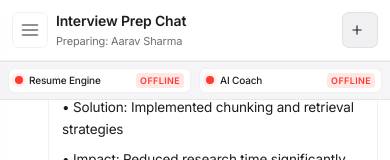
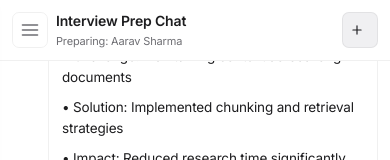
Before and after one commit to nayaksomkar/myJOBbuddyUI, a React (Vite) app: page / in a window 390 px wide. Shown: the top 160 px of the page. Built offline with nearby package versions, Linux system fonts and the light colour scheme; no server answers.

Commit message:
refactor: remove inline mobile status strip, keep it in sidebar
The mobile inline strip was noisy and took up screen space.
Status lives in the sidebar under Upload Resume where it's
discoverable without crowding the chat view.

Co-authored-by: CommandCodeBot <noreply@commandcode.ai>

```diff
--- a/src/App.css
+++ b/src/App.css
@@ -516,10 +516,6 @@
 
 /* Responsive */
 @media (max-width: 768px) {
-  .sidebar .server-status-strip:not(.mobile) {
-    display: none;
-  }
-
   .sidebar {
     position: fixed;
     left: -290px;
@@ -1011,73 +1007,6 @@
   line-height: 1.4;
 }
 
-/* ===== Mobile status strip variant ===== */
-.server-status-strip.mobile {
-  display: none;
-}
-
-@media (max-width: 768px) {
-  .server-status-strip.mobile {
-    display: block;
-    border-bottom: 1px solid var(--border-color);
-    background: var(--bg-secondary);
-    padding: 8px 12px;
-  }
-
-  .server-status-strip.mobile .server-status-title {
-    display: none;
-  }
-
-  .server-status-strip.mobile .server-status-services {
-    flex-direction: row;
-    gap: 8px;
-  }
-
-  .server-status-strip.mobile .status-service {
-    flex: 1;
-    padding: 6px 8px;
-    min-width: 0;
-  }
-
-  .server-status-strip.mobile .status-service-header {
-    gap: 6px;
-  }
-
-  .server-status-strip.mobile .status-service-name {
-    font-size: 11px;
-    overflow: hidden;
-    text-overflow: ellipsis;
-    white-space: nowrap;
-  }
-
-  .server-status-strip.mobile .status-label {
-    font-size: 9px;
-    padding: 1px 4px;
-  }
-
-  .server-status-strip.mobile .status-service-desc {
-    display: none;
-  }
-
-  .server-status-strip.mobile .status-service-latency {
-    display: none;
-  }
-}
-
-@media (max-width: 480px) {
-  .server-status-strip.mobile {
-    padding: 6px 8px;
-  }
-
-  .server-status-strip.mobile .status-service {
-    padding: 4px 6px;
-  }
-
-  .server-status-strip.mobile .status-service-name {
-    font-size: 10px;
-  }
-}
-
 /* ===== Topbar status strip variant ===== */
 .server-status-strip.topbar {
   border-top: none;
--- a/src/App.jsx
+++ b/src/App.jsx
@@ -446,7 +446,6 @@ Guidelines:
         </div>
 
         {statusStripConfig.position === 'topbar' && <ServerStatus />}
-        <ServerStatus mobile />
 
         {currentMessages.length === 0 ? (
           <div className="empty-state">
--- a/src/components/ServerStatus.jsx
+++ b/src/components/ServerStatus.jsx
@@ -81,7 +81,7 @@ function ServiceRow({ service, showLatency, pollMs }) {
   );
 }
 
-export default function ServerStatus({ mobile = false }) {
+export default function ServerStatus() {
   const { enabled, showLatency, pollMs, services } = statusStripConfig;
 
   if (!enabled) {
@@ -89,7 +89,7 @@ export default function ServerStatus({ mobile = false }) {
   }
 
   return (
-    <div className={`server-status-strip${mobile ? ' mobile' : ''}`}>
+    <div className="server-status-strip">
       <div className="server-status-title">Service Status</div>
       <div className="server-status-services">
         {services.map((service) => (
```
